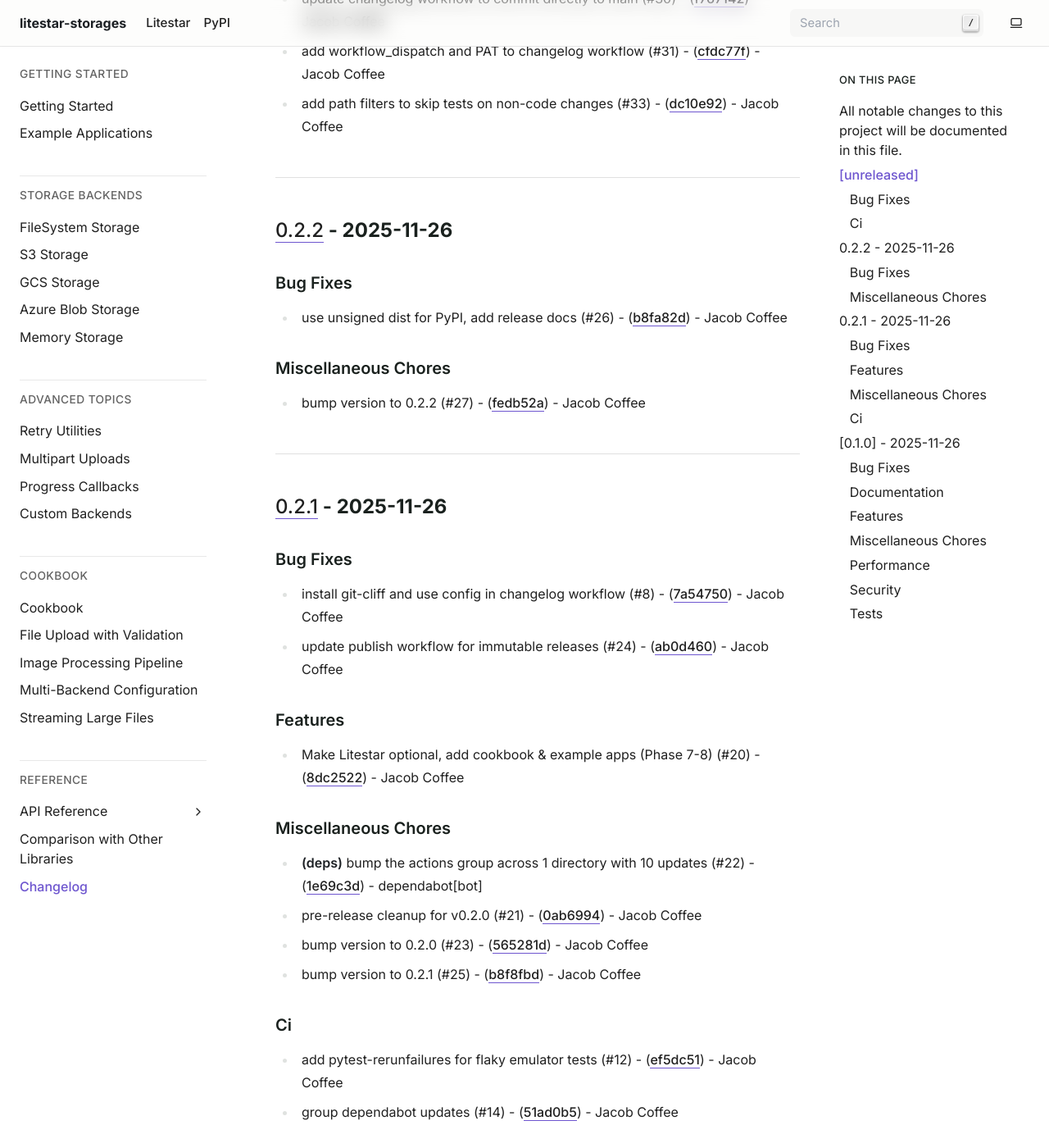
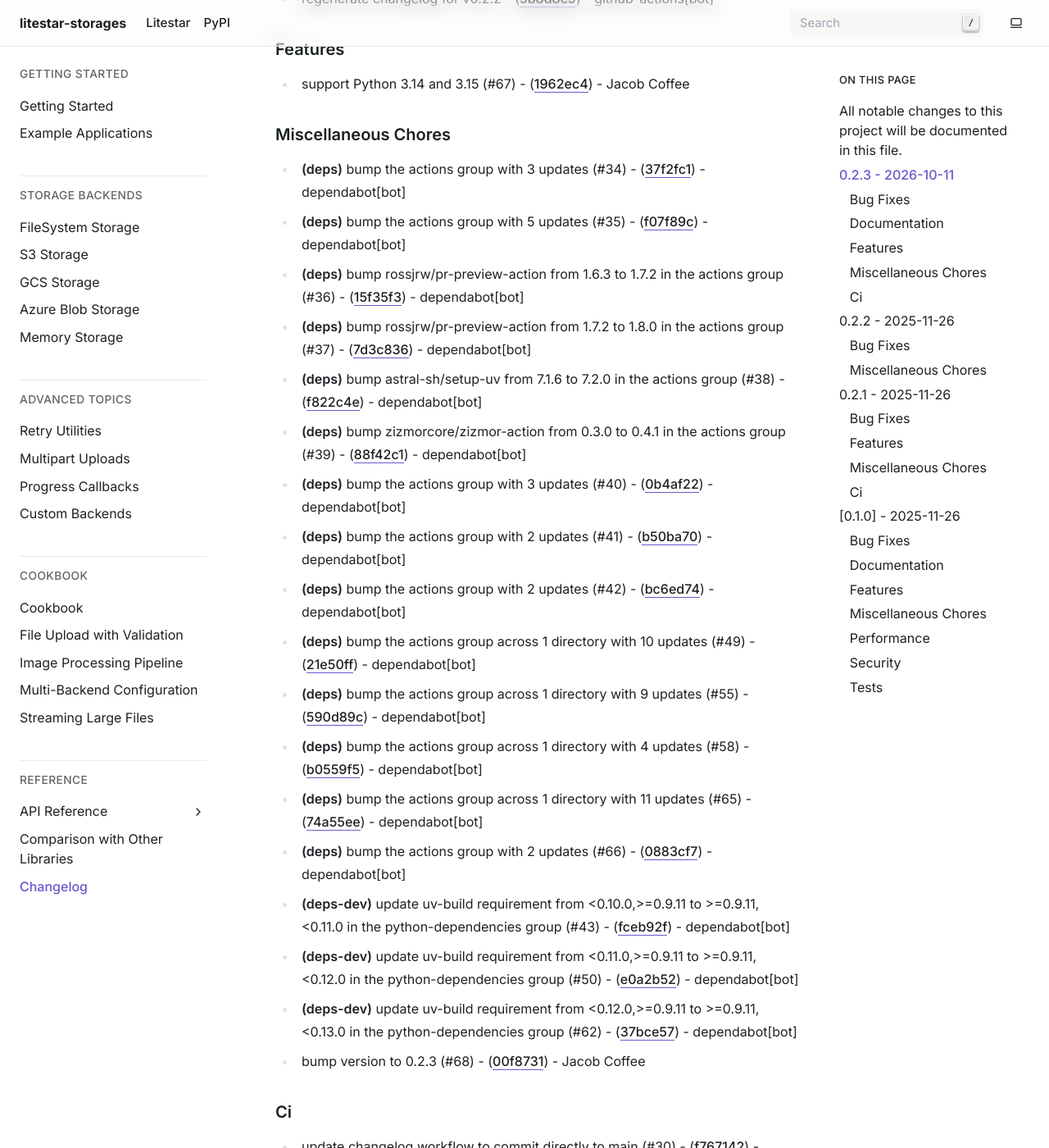
Before and after one commit to JacobCoffee/litestar-storages, a Sphinx documentation site: the page built from docs/changelog.md, in a window 1280 px wide and 1400 px high, scrolled down 516 px. Shown: the whole window at 82% size. Built offline with Sphinx 7.4.7, drawn with Linux system fonts in a browser that asks for light colours; the version number is read from the project's files by our own code; some of the changed text lies outside the part shown.

Commit message:
docs: regenerate changelog for v0.2.3

```diff
--- a/docs/changelog.md
+++ b/docs/changelog.md
@@ -2,11 +2,40 @@
 
 All notable changes to this project will be documented in this file.
 ---
-## [unreleased]
+## [0.2.3](https://github.com/JacobCoffee/litestar-storages/compare/v0.2.2..v0.2.3) - 2026-10-11
 
 ### Bug Fixes
 
 - correct git-cliff-action SHA (#32) - ([d1658fa](https://github.com/JacobCoffee/litestar-storages/commit/d1658fa2fdecd21f822fb97c96ed2bcb55b42c24)) - Jacob Coffee
+
+### Documentation
+
+- regenerate changelog for v0.2.2 - ([5b8d8c9](https://github.com/JacobCoffee/litestar-storages/commit/5b8d8c9d3fca80e8c962d76d51108ae943d96231)) - github-actions[bot]
+
+### Features
+
+- support Python 3.14 and 3.15 (#67) - ([1962ec4](https://github.com/JacobCoffee/litestar-storages/commit/1962ec48ccc7e1e84d90543e4fc8419dd145aa39)) - Jacob Coffee
+
+### Miscellaneous Chores
+
+- **(deps)** bump the actions group with 3 updates (#34) - ([37f2fc1](https://github.com/JacobCoffee/litestar-storages/commit/37f2fc160a339f198832dfd3be74e03c8bf6a724)) - dependabot[bot]
+- **(deps)** bump the actions group with 5 updates (#35) - ([f07f89c](https://github.com/JacobCoffee/litestar-storages/commit/f07f89c3780f164bcd6e828abfac75542d6ebd36)) - dependabot[bot]
+- **(deps)** bump rossjrw/pr-preview-action from 1.6.3 to 1.7.2 in the actions group (#36) - ([15f35f3](https://github.com/JacobCoffee/litestar-storages/commit/15f35f3c8d6e325a18749cee5ad9c8822f585dbf)) - dependabot[bot]
+- **(deps)** bump rossjrw/pr-preview-action from 1.7.2 to 1.8.0 in the actions group (#37) - ([7d3c836](https://github.com/JacobCoffee/litestar-storages/commit/7d3c8363d9e91af772245c32df1936bb8d0e2f31)) - dependabot[bot]
+- **(deps)** bump astral-sh/setup-uv from 7.1.6 to 7.2.0 in the actions group (#38) - ([f822c4e](https://github.com/JacobCoffee/litestar-storages/commit/f822c4e41b806426079081ed3259410fe8c7614f)) - dependabot[bot]
+- **(deps)** bump zizmorcore/zizmor-action from 0.3.0 to 0.4.1 in the actions group (#39) - ([88f42c1](https://github.com/JacobCoffee/litestar-storages/commit/88f42c1716befe9e6e7e1afc0e31e9335420a152)) - dependabot[bot]
+- **(deps)** bump the actions group with 3 updates (#40) - ([0b4af22](https://github.com/JacobCoffee/litestar-storages/commit/0b4af227fd61d084545c4a8e705b2a120850338d)) - dependabot[bot]
+- **(deps)** bump the actions group with 2 updates (#41) - ([b50ba70](https://github.com/JacobCoffee/litestar-storages/commit/b50ba7046c8e2db02ed6a35e98bcec86e9419c4e)) - dependabot[bot]
+- **(deps)** bump the actions group with 2 updates (#42) - ([bc6ed74](https://github.com/JacobCoffee/litestar-storages/commit/bc6ed746d40214bfe38c205b87e2e1e4e6e8e124)) - dependabot[bot]
+- **(deps)** bump the actions group across 1 directory with 10 updates (#49) - ([21e50ff](https://github.com/JacobCoffee/litestar-storages/commit/21e50ff6e0adc6544dfb26127b9387480839af2d)) - dependabot[bot]
+- **(deps)** bump the actions group across 1 directory with 9 updates (#55) - ([590d89c](https://github.com/JacobCoffee/litestar-storages/commit/590d89c252d96e3b32be63f320779bdb2f932f42)) - dependabot[bot]
+- **(deps)** bump the actions group across 1 directory with 4 updates (#58) - ([b0559f5](https://github.com/JacobCoffee/litestar-storages/commit/b0559f5afb6987c409cc3382161b0596b9c6ee1f)) - dependabot[bot]
+- **(deps)** bump the actions group across 1 directory with 11 updates (#65) - ([74a55ee](https://github.com/JacobCoffee/litestar-storages/commit/74a55ee48ce3f7474e0df8afb9dafec193149cdb)) - dependabot[bot]
+- **(deps)** bump the actions group with 2 updates (#66) - ([0883cf7](https://github.com/JacobCoffee/litestar-storages/commit/0883cf7c1ee8c720ad5444e38f6428dd8f4f407a)) - dependabot[bot]
+- **(deps-dev)** update uv-build requirement from <0.10.0,>=0.9.11 to >=0.9.11,<0.11.0 in the python-dependencies group (#43) - ([fceb92f](https://github.com/JacobCoffee/litestar-storages/commit/fceb92f00d00d26265c5553ab2e9d00599c9d535)) - dependabot[bot]
+- **(deps-dev)** update uv-build requirement from <0.11.0,>=0.9.11 to >=0.9.11,<0.12.0 in the python-dependencies group (#50) - ([e0a2b52](https://github.com/JacobCoffee/litestar-storages/commit/e0a2b52bbfd29d1920df04cbfb54a6fc285744cf)) - dependabot[bot]
+- **(deps-dev)** update uv-build requirement from <0.12.0,>=0.9.11 to >=0.9.11,<0.13.0 in the python-dependencies group (#62) - ([37bce57](https://github.com/JacobCoffee/litestar-storages/commit/37bce57b2451768893322dcbc93263ed2778e089)) - dependabot[bot]
+- bump version to 0.2.3 (#68) - ([00f8731](https://github.com/JacobCoffee/litestar-storages/commit/00f87316c61711836ef3a8b48e72097e1bc6eff9)) - Jacob Coffee
 
 ### Ci
 
```
